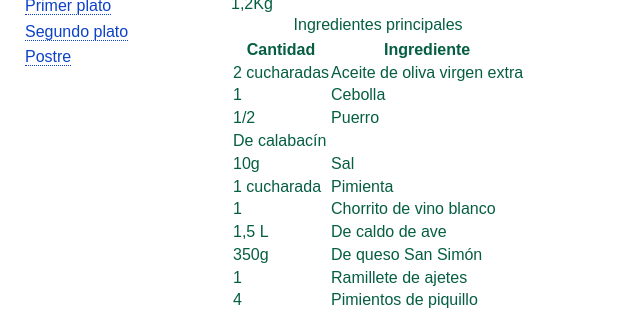
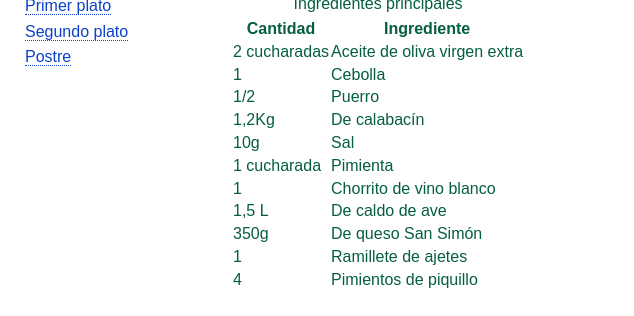
Before and after one commit to regnasker/DIW, a plain HTML site: page U5/ejercicio2.html in a window 1280 px wide. Shown: the part 135-451 px from the top of the page, 0-634 px from the left. Drawn offline with nearby package versions, Linux system fonts and the light colour scheme; grey boxes are pictures that could not be loaded.

Commit message:
Update ejercicio2.html

```diff
--- a/U5/ejercicio2.html
+++ b/U5/ejercicio2.html
@@ -73,7 +73,7 @@
         <td id="4">1/2</td>
         <td id="5">Puerro</td>
       </tr>
-      <tr id="6">1,2Kg</td>
+      <td id="6">1,2Kg</td>
         <td id="7">De calabacín</td>
       </tr>
       <tr>
```
